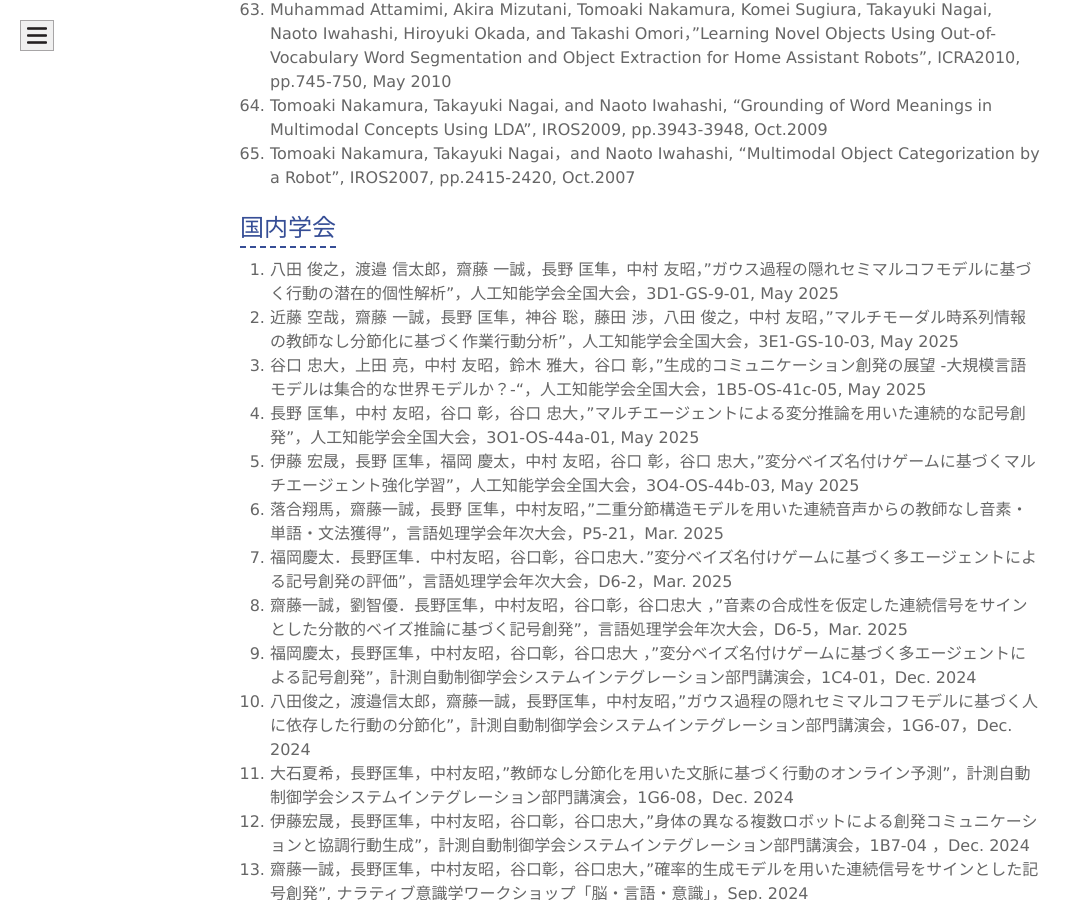
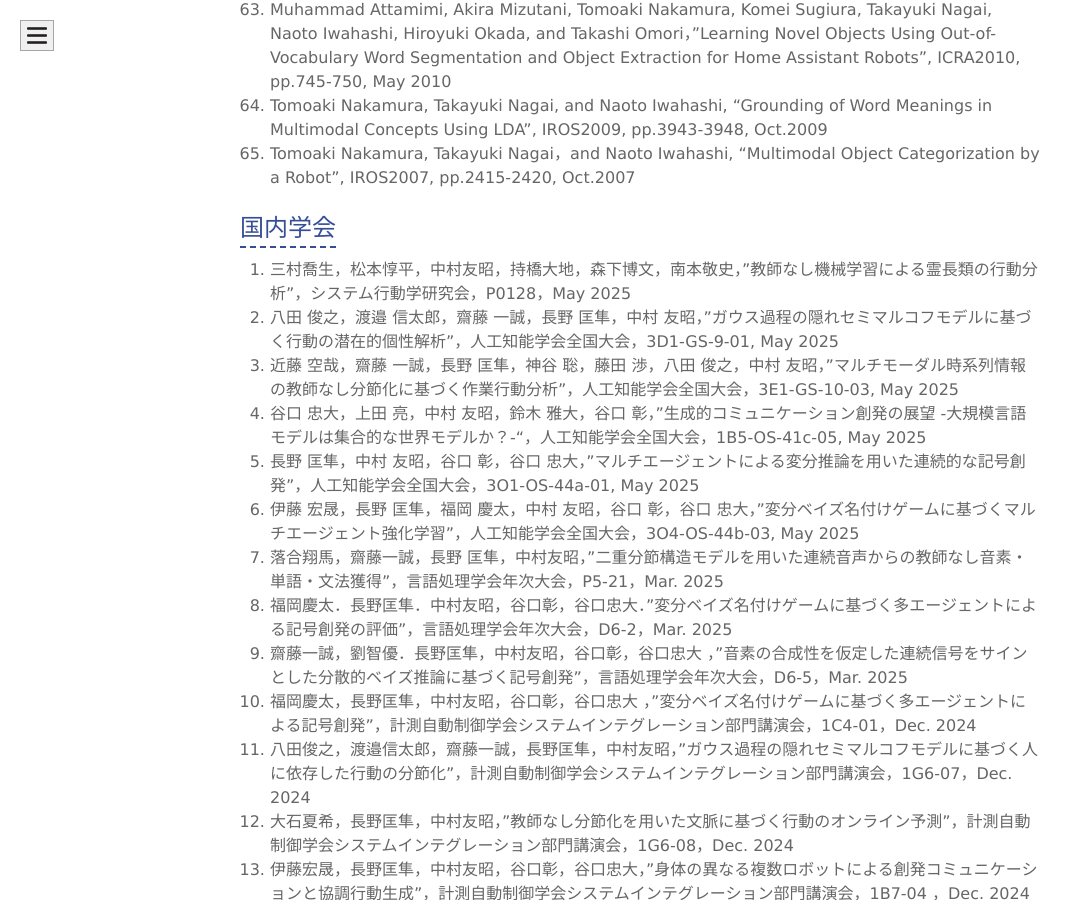
Before and after one commit to naka-lab/naka-lab.github.io, a Jekyll site: the page built from subpages/pub.md, in a window 1280 px wide and 900 px high, scrolled down 9746 px. Shown: the whole window, without its empty margins (0-1082 px from the left). Built offline with Jekyll 4.4.1, drawn with Linux system fonts in a browser that asks for light colours.

Commit message:
Update pub.md

```diff
--- a/subpages/pub.md
+++ b/subpages/pub.md
@@ -158,6 +158,7 @@ Signal Processing, pp. 13-16, Feb. 2020
 
 
 ## 国内学会
+1. 三村喬生，松本惇平，中村友昭，持橋大地，森下博文，南本敬史，"教師なし機械学習による霊長類の行動分析"，システム行動学研究会，P0128，May 2025
 1. 八田 俊之，渡邉 信太郎，齋藤 一誠，長野 匡隼，中村 友昭，"ガウス過程の隠れセミマルコフモデルに基づく行動の潜在的個性解析"，人工知能学会全国大会，3D1-GS-9-01, May 2025
 1. 近藤 空哉，齋藤 一誠，長野 匡隼，神谷 聡，藤田 渉，八田 俊之，中村 友昭，"マルチモーダル時系列情報の教師なし分節化に基づく作業行動分析"，人工知能学会全国大会，3E1-GS-10-03, May 2025
 1. 谷口 忠大，上田 亮，中村 友昭，鈴木 雅大，谷口 彰，"生成的コミュニケーション創発の展望 -大規模言語モデルは集合的な世界モデルか？-"，人工知能学会全国大会，1B5-OS-41c-05, May 2025
```
